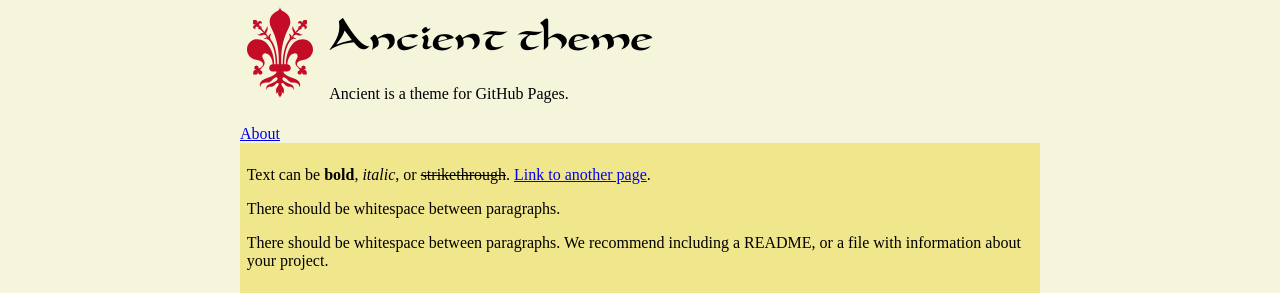
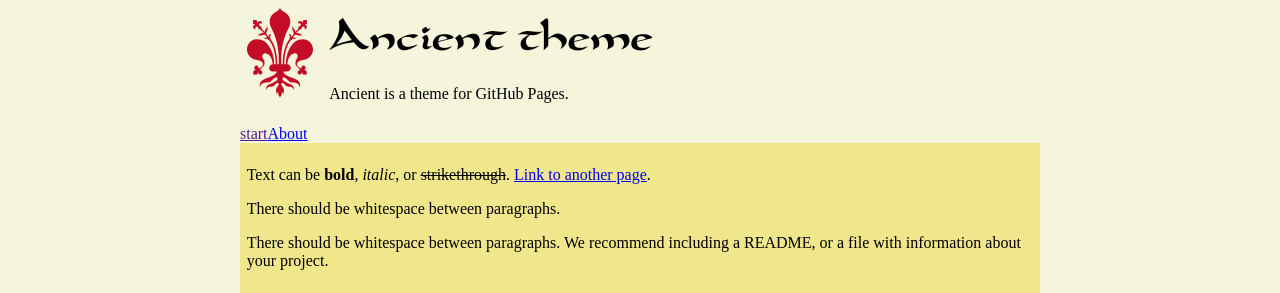
Before and after one commit to mkettn/ancient-theme, a Jekyll site: the page built from index.md, in a window 1280 px wide. Shown: the top 293 px of the page. Built offline with Jekyll 4.4.1, drawn with Linux system fonts in a browser that asks for light colours.

Commit message:
minor fixes for navigation

```diff
--- a/_includes/header_pages.html
+++ b/_includes/header_pages.html
@@ -1,8 +1,11 @@
 {%- assign default_paths = site.pages | map: "path" -%}
 {%- assign page_paths = site.header_pages | default: default_paths -%}
+<nav>
+    <a href="{{ site.url | append: site.baseurl}}">start</a>
     {%- for path in page_paths -%}
     {%- assign my_page = site.pages | where: "path", path | first -%}
     {%- if my_page.title -%}
     <a class="page-link" href="{{ my_page.url | relative_url }}">{{ my_page.title | escape }}</a>
     {%- endif -%}
     {%- endfor -%}
+</nav>
--- a/_layouts/default.html
+++ b/_layouts/default.html
@@ -24,9 +24,7 @@
 	      {% endif %}
 	  </div>
       </header>
-      <nav>
 	  {% include header_pages.html %}
-      </nav>
       <section>
       {{ content }}
       </section>
--- a/index.md
+++ b/index.md
@@ -1,5 +1,6 @@
 ---
 layout: default
+title: Start
 ---
 
 Text can be **bold**, _italic_, or ~~strikethrough~~. [Link to another page](./another-page.html).
```
Lines whose indentation alone changed are shown as unchanged.
